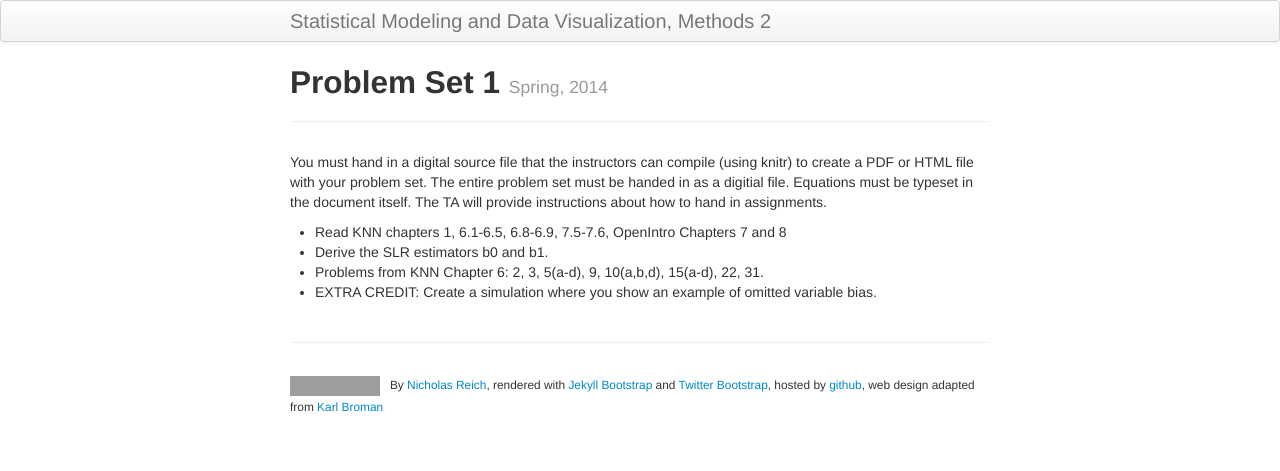
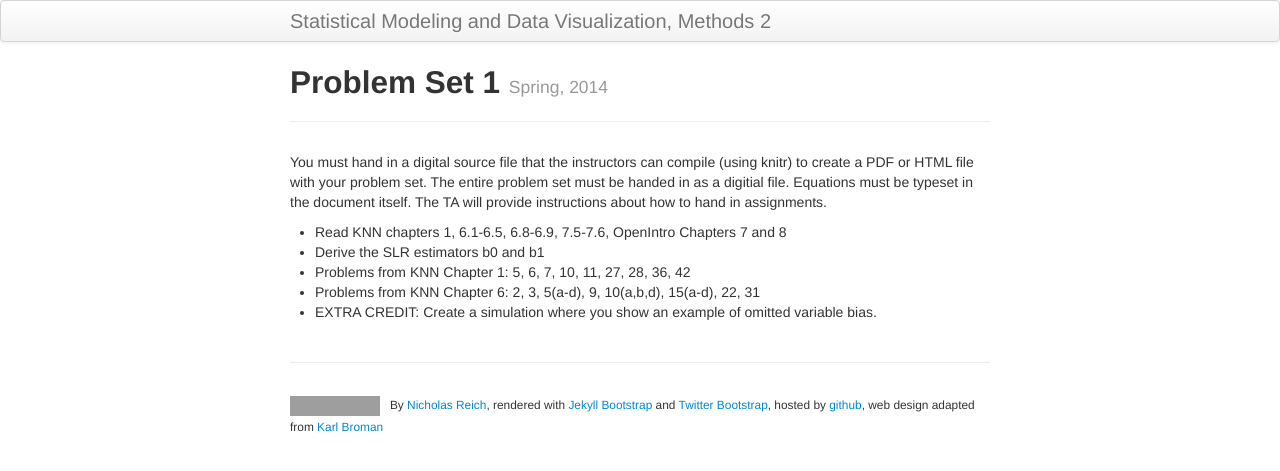
Before and after one commit to nickreich/methods2, a Jekyll site: the page built from pages/ps1.md, in a window 1280 px wide. Shown: the top 471 px of the page. Built offline with Jekyll 4.4.1, drawn with Linux system fonts in a browser that asks for light colours; grey boxes are pictures that could not be loaded.

Commit message:
problem set fix?

```diff
--- a/pages/ps1.md
+++ b/pages/ps1.md
@@ -7,6 +7,7 @@ tagline: Spring, 2014
 You must hand in a digital source file that the instructors can compile (using knitr) to create a PDF or HTML file with your problem set. The entire problem set must be handed in as a digitial file. Equations must be typeset in the document itself. The TA will provide instructions about how to hand in assignments.
 
  * Read KNN chapters 1, 6.1-6.5, 6.8-6.9, 7.5-7.6, OpenIntro Chapters 7 and 8
- * Derive the SLR estimators b0 and b1.
- * Problems from KNN Chapter 6: 2, 3, 5(a-d), 9, 10(a,b,d), 15(a-d), 22, 31.
+ * Derive the SLR estimators b0 and b1
+ * Problems from KNN Chapter 1: 5, 6, 7, 10, 11, 27, 28, 36, 42
+ * Problems from KNN Chapter 6: 2, 3, 5(a-d), 9, 10(a,b,d), 15(a-d), 22, 31
  * EXTRA CREDIT: Create a simulation where you show an example of omitted variable bias.
```
